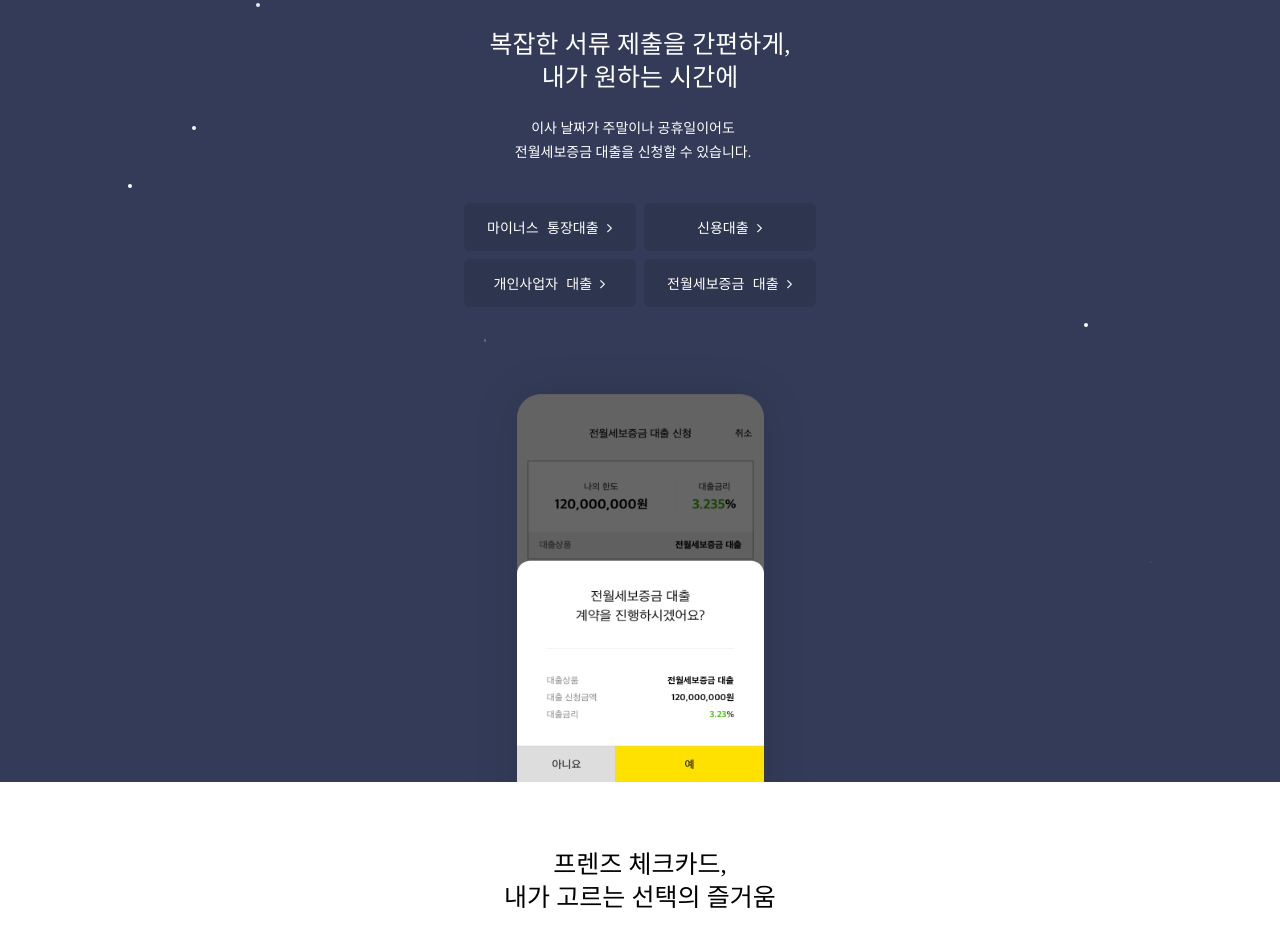
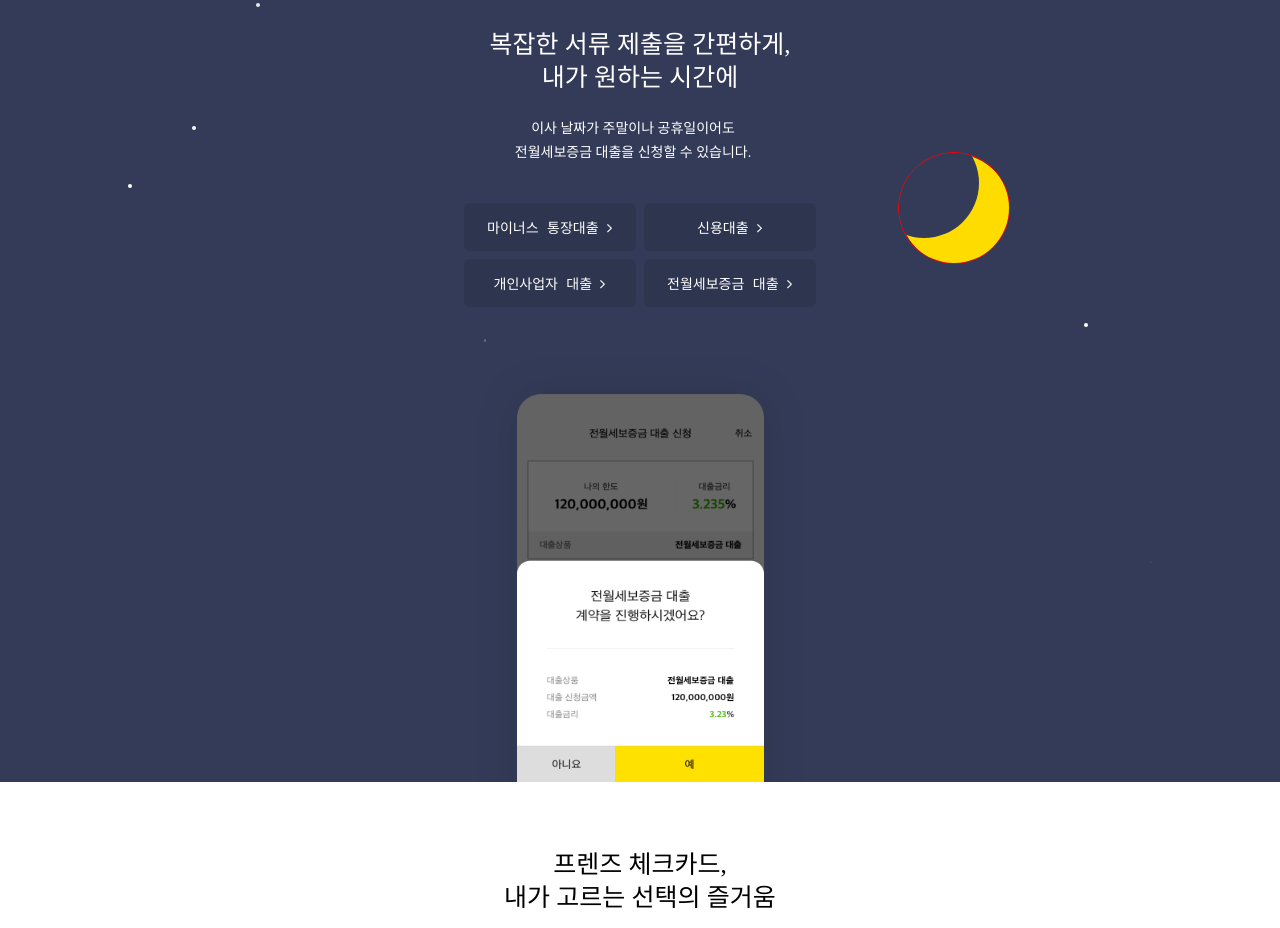
Before and after one commit to yyyn012/kakaoBank__project, a plain HTML site: page index.html in a window 1280 px wide. Shown: the part 4535-5463 px from the top of the page. Drawn offline with Linux system fonts and the light colour scheme.

Commit message:
moon css (1)

```diff
--- a/index.html
+++ b/index.html
@@ -398,10 +398,10 @@
       <div class="section7-img">
         <img src="./images/main-loan.png" alt="전월세보증금 이용화면" />
       </div>
-      <div class="moon">
+      <span class="moon">
         <span class="moon_original"></span>
         <span class="moon_shadow"></span>
-      </div>
+      </span>
       <span class="ico_star ico_star1 on"></span>
       <span class="ico_star ico_star2 on"></span>
       <span class="ico_star ico_star3 on"></span>
--- a/public/css/style.css
+++ b/public/css/style.css
@@ -69,6 +69,7 @@ a {
 .nav,
 .nav.active {
   position: fixed;
+
   height: 100vh;
   overflow-y: scroll;
   overflow-x: hidden;
@@ -516,6 +517,55 @@ a {
   bottom: 0;
 }
 
+.moon {
+  overflow: hidden;
+  position: absolute;
+  top: 190px;
+  left: 35%;
+  width: 112px;
+  height: 112px;
+  margin-left: 450px;
+  border-radius: 56px;
+  border: 1px solid red;
+}
+
+.moon_original {
+  position: absolute;
+  top: 1px;
+  left: 1px;
+  width: 110px;
+  height: 110px;
+  border-radius: 55px;
+  background-color: #ffdc00;
+  -webkit-transition: background-color 0.85s;
+  transition: background-color 0.85s;
+}
+
+.moon_original.night {
+  background-color: #fff;
+}
+
+.moon_shadow {
+  position: absolute;
+  left: -30px;
+  top: -25px;
+  width: 100%;
+  height: 100%;
+  border-radius: 55px;
+  background-color: #333b58;
+  z-index: 99;
+  -webkit-transition-property: background-color, top, left;
+  -webkit-transition-duration: 0.85s;
+  transition-property: background-color, top, left;
+  transition-duration: 0.85s;
+}
+
+.moon_shdow.night {
+  top: -23px;
+  left: -23px;
+  background-color: #333b58;
+}
+
 .ico_star {
   background-color: #fff;
   display: block;
--- a/public/js/skySlide.js
+++ b/public/js/skySlide.js
@@ -1,11 +1,23 @@
 const blue = document.querySelector(".blue");
+const night = document.querySelector(".night");
+const moonOriginal = document.querySelector(".moon_original");
+const moonShadow = document.querySelector(".moon_shadow");
 
 const intersectionObserver = new IntersectionObserver(function (entries) {
   // intersectionRatio가 0이라는 것은 대상을 볼 수 없다는 것이므로 아무것도 하지 않음
   if (entries[0].intersectionRatio <= 0) return;
 
   blue.style.height = "0";
+  nightFunction();
 });
+
+function nightFunction() {
+  if (moonShadow.classList.contains("night")) {
+    moonOriginal.classList.remove("night");
+  } else {
+    moonShadow.classList.contains("night");
+  }
+}
 
 // 주시 시작
 intersectionObserver.observe(document.querySelector(".section7"));
```
